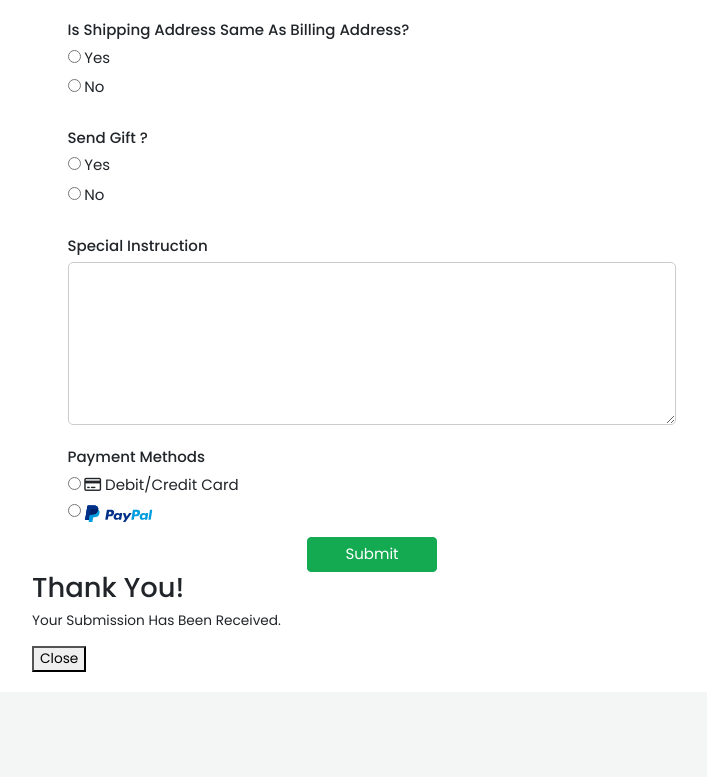
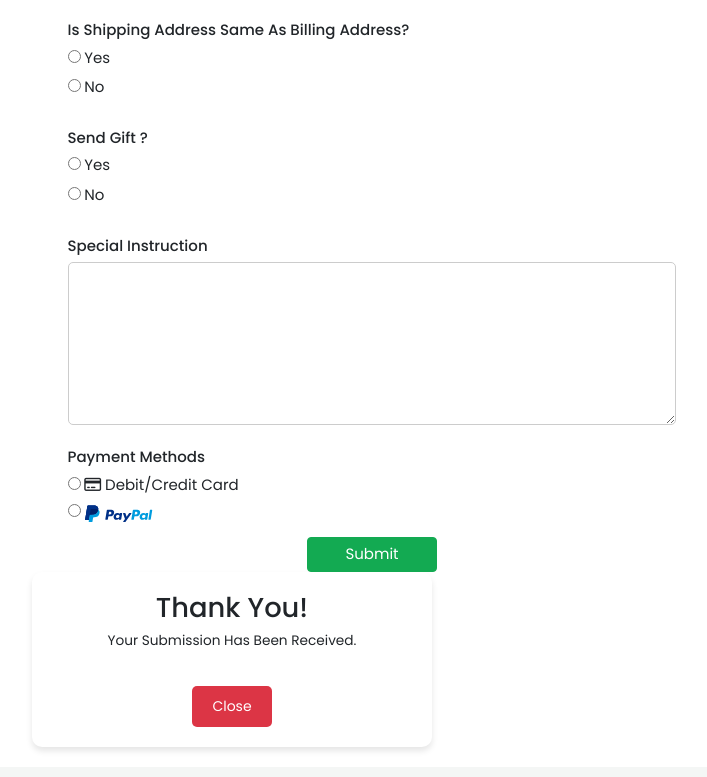
Before and after one commit to sonejiriya/Product-Form, a plain HTML site: page index.html in a window 1280 px wide. Shown: the part 1395-2172 px from the top of the page, without its empty margins (268-975 px from the left). Before the commit the page ends 2097 px from the top, so only its background shows below. Drawn offline with nearby package versions, Linux system fonts and the light colour scheme.

Commit message:
Update style.css

```diff
--- a/style.css
+++ b/style.css
@@ -409,6 +409,31 @@ select {
       .btn-submit:hover {
         background-color: #0D47A1 !important;
       }
+/* Pop-up Box Styles */
+    .popup-box {
+      background: white;
+      width: 400px;
+      padding: 20px;
+      border-radius: 10px;
+      text-align: center;
+      box-shadow: 0 4px 6px rgba(0, 0, 0, 0.1);
+    }
+
+    .popup-box h2 {
+      margin-top: 0;
+    }
+
+    /* Close Button */
+    .close-btn {
+      margin-top: 20px;
+      padding: 10px 20px;
+      font-size: 14px;
+      background-color: #dc3545;
+      color: white;
+      border: none;
+      border-radius: 5px;
+      cursor: pointer;
+    }
        /* Modal styles */
        .modal {
         display: none; /* Hidden by default */
```
